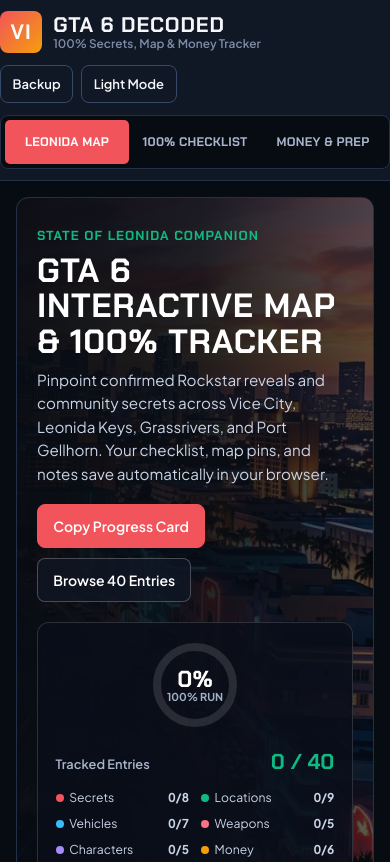
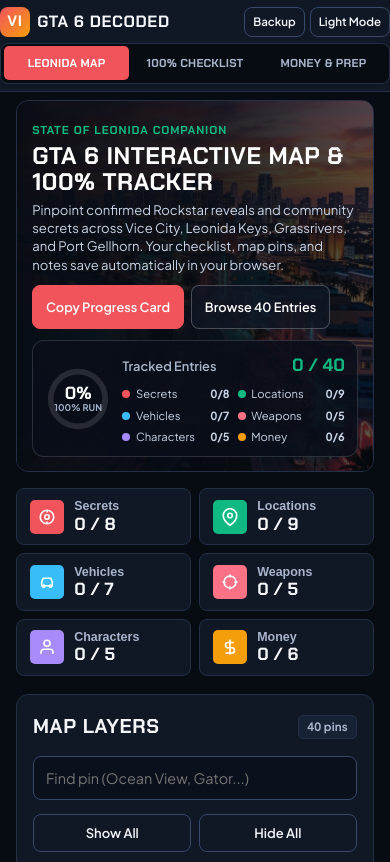
Before and after one commit to Dinhduy2702/gta6-decoded-tracker, a plain HTML site: page index.html in a window 390 px wide. Shown: the top 862 px of the page. Drawn offline with Linux system fonts and the light colour scheme.

Commit message:
SP01: gon dau trang mobile 390px + dem su kien GoatCounter cho CTA/Edge (V13)
Co-Authored-By: Claude Sonnet 5.5 <noreply@anthropic.com>

```diff
--- a/app.js
+++ b/app.js
@@ -919,6 +919,22 @@
         if (!el.backupModal.hidden) closeBackupModal();
       }
     });
+
+    /* V13 GoatCounter CTA & outbound Edge/Gumroad click tracking */
+    const fireGcEvent = (slug, title) => {
+      if (window.goatcounter && typeof window.goatcounter.count === "function") {
+        const site = (location.pathname.split("/")[1] || location.hostname || "gta6-decoded-tracker").slice(0, 40);
+        window.goatcounter.count({ path: "click/" + site + "/" + slug, title: title, event: true });
+      }
+    };
+    const heroCopy = document.getElementById("heroCopyBtn");
+    if (heroCopy) heroCopy.addEventListener("click", () => fireGcEvent("copy-progress-card", "SP01 Copy Progress Card"));
+    const heroBrowse = document.getElementById("heroJumpChecklistBtn");
+    if (heroBrowse) heroBrowse.addEventListener("click", () => fireGcEvent("browse-40-entries", "SP01 Browse 40 Entries"));
+    document.addEventListener("click", (ev) => {
+      const a = ev.target && ev.target.closest ? ev.target.closest('a[href*="microsoftedge.microsoft.com"]') : null;
+      if (a) fireGcEvent("edge-store", "SP01 Edge Store click");
+    }, true);
   }
 
   initTheme();
--- a/styles.css
+++ b/styles.css
@@ -1479,3 +1479,98 @@ input:disabled {
     scroll-behavior: auto !important;
   }
 }
+
+
+/* V13 Mobile 390px Compact Header & Hero (< 1 viewport height, CTA immediately visible) */
+@media (max-width: 639px) {
+  .header-inner {
+    padding: 0.42rem 0;
+    gap: 0.38rem;
+  }
+  .brand-block {
+    gap: 0.45rem;
+  }
+  .brand-mark {
+    width: 30px;
+    height: 30px;
+    font-size: 0.95rem;
+  }
+  .brand-name {
+    font-size: 1.02rem;
+  }
+  .brand-sub {
+    display: none;
+  }
+  .header-actions {
+    gap: 0.3rem;
+  }
+  .header-actions .btn-sm {
+    padding: 0.24rem 0.5rem;
+    font-size: 0.72rem;
+    min-height: 30px;
+  }
+  .main-nav {
+    padding: 0.16rem;
+    gap: 0.16rem;
+  }
+  .nav-tab {
+    min-height: 34px;
+    padding: 0.28rem 0.32rem;
+    font-size: 0.72rem;
+  }
+  .hero-banner {
+    margin-top: 0.55rem;
+  }
+  .hero-inner {
+    padding: 0.9rem 0.95rem;
+    gap: 0.7rem;
+  }
+  .hero-kicker {
+    font-size: 0.72rem;
+    margin-bottom: 0.22rem;
+  }
+  .hero-title {
+    font-size: 1.5rem;
+    line-height: 1.08;
+  }
+  .hero-lead {
+    margin: 0.35rem 0 0.7rem;
+    font-size: 0.82rem;
+    line-height: 1.4;
+  }
+  .hero-cta-row {
+    gap: 0.45rem;
+  }
+  .hero-cta-row .btn {
+    padding: 0.48rem 0.8rem;
+    font-size: 0.8rem;
+  }
+  .hero-hud {
+    flex-direction: row;
+    padding: 0.65rem 0.75rem;
+    gap: 0.7rem;
+  }
+  .ring-wrap,
+  .ring-svg {
+    width: 66px;
+    height: 66px;
+  }
+  .ring-pct {
+    font-size: 1.1rem;
+  }
+  .ring-sub {
+    font-size: 0.58rem;
+  }
+  .hud-count-line {
+    margin-bottom: 0.35rem;
+  }
+  .hud-count-val {
+    font-size: 1.12rem;
+  }
+  .hud-cat-bars {
+    gap: 0.25rem 0.5rem;
+  }
+  .hud-mini-stat {
+    font-size: 0.7rem;
+  }
+}
```
